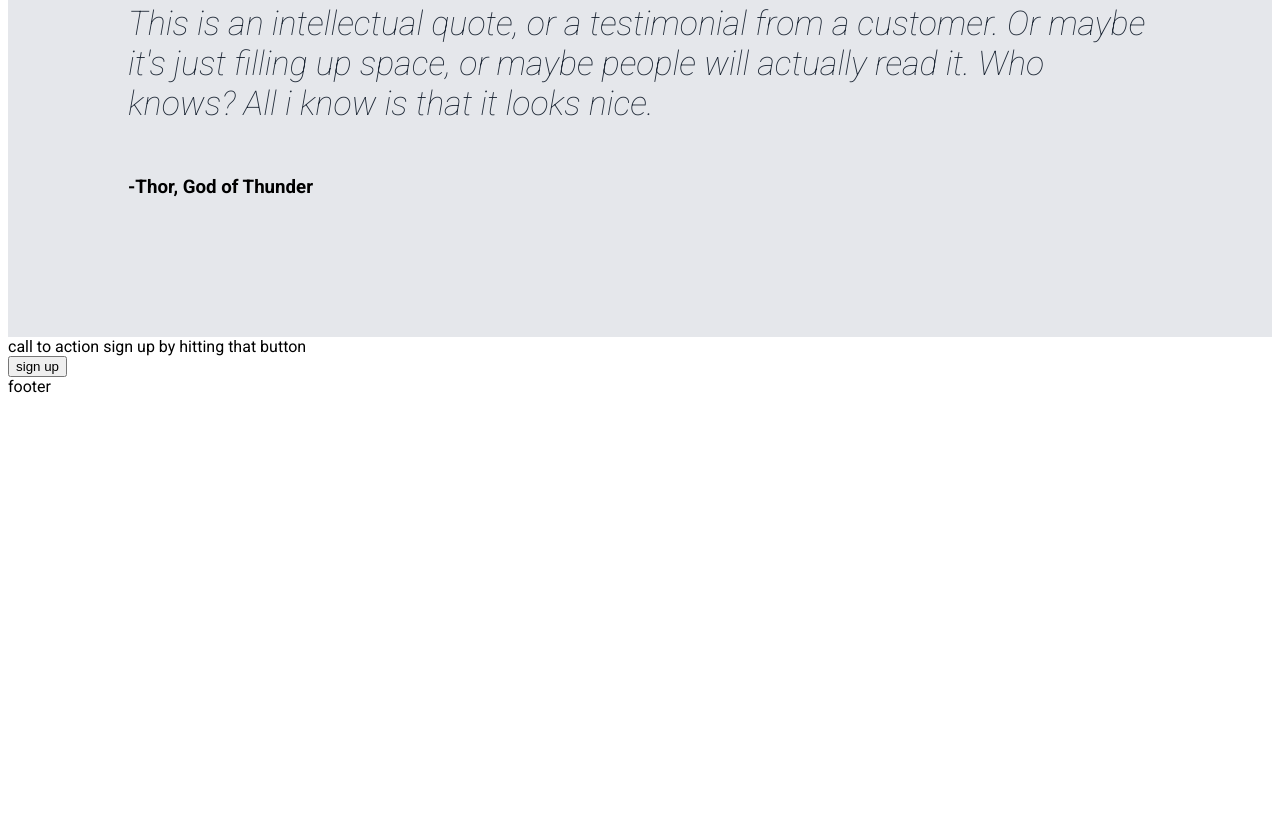
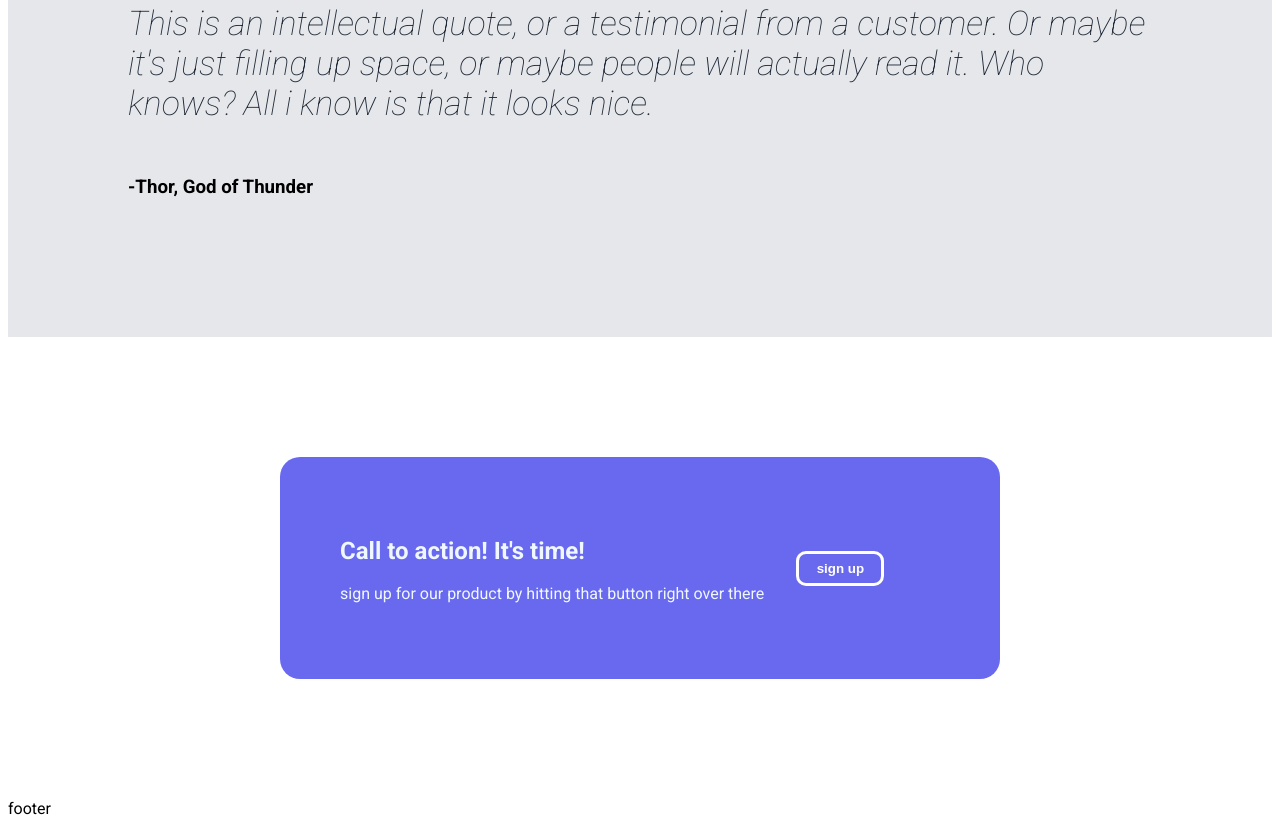
Before and after one commit to Arn412/odin-landingPage, a plain HTML site: page index.html in a window 1280 px wide. Shown: the part 969-1795 px from the top of the page. Before the commit the page ends 1373 px from the top, so only its background shows below. Drawn offline with Linux system fonts and the light colour scheme.

Commit message:
finished sign up card

```diff
--- a/index.html
+++ b/index.html
@@ -58,12 +58,12 @@
         <h3>-Thor, God of Thunder</h3>
     </div>
     <div class="signup">
-        <div>
+        <div class="signup-container">
             <div class="signup-text">
-                call to action
-                sign up by hitting that button
+                <h2 style="color: aliceblue;">Call to action! It's time!</h2>
+                <p style="color: aliceblue;">sign up for our product by hitting that button right over there</p>
             </div>
-            <div class="signup-button-container">
+            <div>
                 <button class="sign-up-button">sign up</button>
             </div>
         </div>
--- a/style.css
+++ b/style.css
@@ -107,3 +107,33 @@ a {
     font-style: italic;
     color: #1f2937;
 }
+
+.signup {
+    padding: 120px;
+    display: flex;
+    justify-content: center;
+}
+
+.signup-container {
+    display: flex;
+    width: 600px;
+    background-color: rgb(105, 105, 239);
+    padding: 60px;
+    border-radius: 20px;
+    align-items: center;
+}
+
+.sign-up-button {
+    width: 88px;
+    height: 35px;
+    padding: 6px;
+    flex-shrink: 0;
+    font-weight: 600;
+    background-color: rgb(105, 105, 239);
+    color: white;
+    border-radius: 10px;
+    margin-left: 32px;
+    border-color: #F9FAF8;
+    border: solid;
+
+}
```
